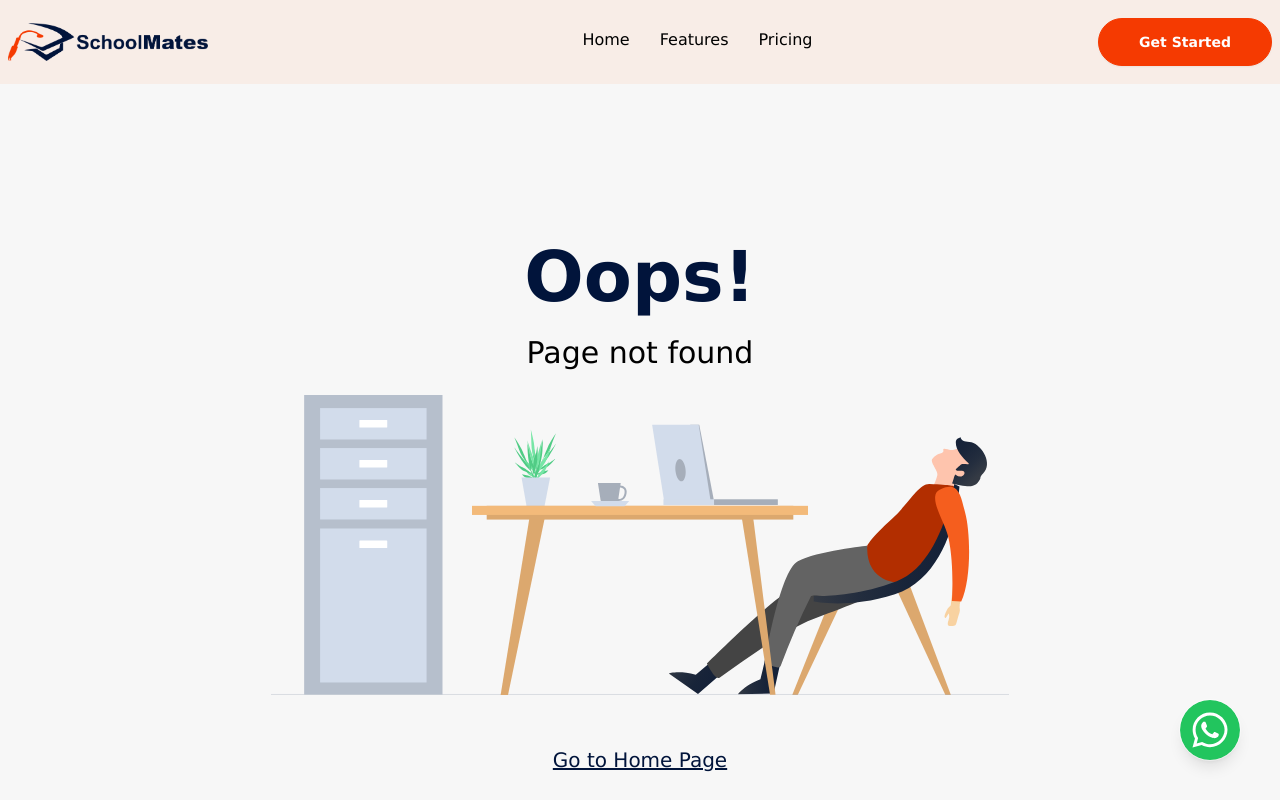
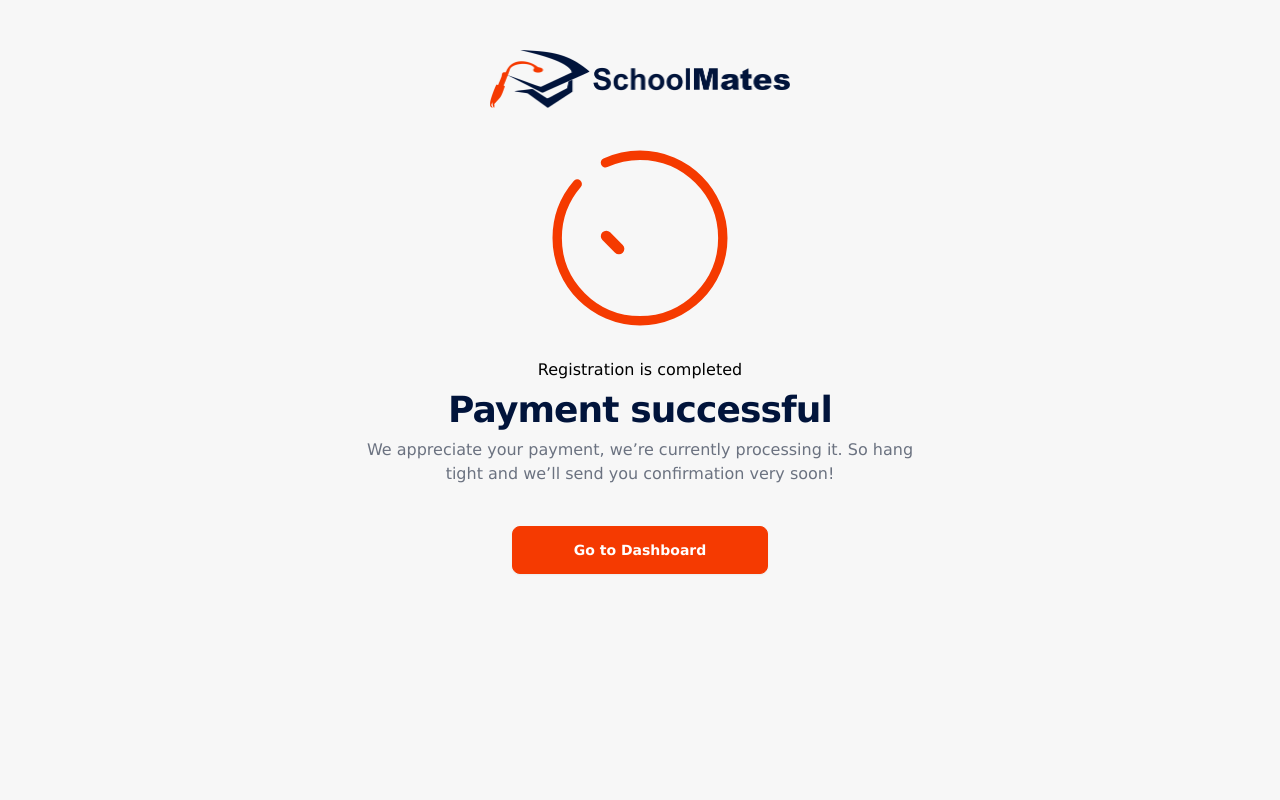
Before and after one commit to schoolmatesglobal/landing-page, a Next.js app: page /signup/success in a window 1280 px wide. Before the commit this address had no page. Shown: the top 800 px of the page. Built offline with nearby package versions, Linux system fonts and the light colour scheme.

Commit message:
updated pricing card

```diff
--- a/components/PackageCard.js
+++ b/components/PackageCard.js
@@ -53,7 +53,7 @@ const PackageCard = ({
         {title}
       </h2>
 
-      <p className='font-medium text-[15px] h-[100px] md:h-[130px] text-center text-gray-500 pt-[0px]'>
+      <p className='font-medium text-[15px] md:h-[150px] text-center text-gray-500 pt-[0px]'>
         {subTitle}
       </p>
 
--- a/components/Signup/Error.js
+++ b/components/Signup/Error.js
@@ -46,7 +46,10 @@ const Error = ({ submitStatus, redirect, handleError }) => {
           className='btn btn-secondary btn-wide'
         >
           {/* Return to Dashboard */}
-          {<span className=''>Try Again</span>}
+          {submitStatus !== "loading" &&<span className=''>Try Again</span>}
+          {submitStatus === "loading" && (
+            <span className='loading loading-spinner loading-md text-white'></span>
+          )}
         </div>
       </div>
     </>
--- a/components/Signup/Success.js
+++ b/components/Signup/Success.js
@@ -12,7 +12,7 @@ const Success = ({ submitStatus, redirect, handleComplete }) => {
       </div>
 
       <div className='w-full flex flex-col items-center'>
-        <h1 className='text-[16px] font-medium '>Thanks for Registering</h1>
+        <h1 className='text-[16px] font-medium '>Registration is completed</h1>
         <p className='mt-2 text-2xl md:text-4xl font-extrabold tracking-tight text-primary sm:text-5xl'>
           Payment successful
         </p>
@@ -45,7 +45,10 @@ const Success = ({ submitStatus, redirect, handleComplete }) => {
           className='btn btn-secondary btn-wide'
         >
           {/* Return to Dashboard */}
-          {<span className=''>Complete Signup</span>}
+          {submitStatus !== "loading" && <span className=''>Go to Dashboard</span>}
+          {submitStatus === "loading" && (
+            <span className='loading loading-spinner loading-md text-white'></span>
+          )}
         </div>
       </div>
     </>
--- /dev/null
+++ b/pages/signup/error.js
@@ -0,0 +1,57 @@
+import React, { useState } from "react";
+import Link from "next/link";
+import Head from "next/head";
+import Success from "@/components/Signup/Success";
+import Error from "@/components/Signup/Error";
+import { useRouter } from "next/router";
+
+const SignupError = () => {
+  const [submitStatus, setSubmitStatus] = useState("initial");
+  const [redirect, setRedirect] = useState(false);
+  const router = useRouter();
+  function handleError() {
+    setSubmitStatus("loading");
+
+    router.push({
+      pathname: "/signup",
+      query: { plan: `initial`, stage: "about_school" },
+    });
+    // router.push({
+    //   pathname: "/signup",
+    //   query: { plan: `${query?.plan}`, stage: "payment" },
+    // });
+  }
+
+  return (
+    <>
+      <Head>
+        <title>
+          Signup | Schoolmates - Elevate Education, Simplify Management.
+        </title>
+        <meta
+          name='description'
+          content='Experience the Future of School Administration with Schoolmates – Your All-in-One Solution for Effortless School Management and Enhanced Learning Experiences.'
+        />
+        <link rel='icon' href='/favs.png' />
+      </Head>
+
+      <div className='mb-[70px] lg:mb-[100px] pt-[50px]'>
+        <div className='md:max-w-5xl mx-auto'>
+          <div className='w-full flex justify-center mb-[30px]'>
+            <Link href='/'>
+              <img src='/schoolmates_logo.png' alt='' className='w-[300px]' />
+            </Link>
+          </div>
+
+          <Error
+            submitStatus={submitStatus}
+            redirect={redirect}
+            handleError={handleError}
+          />
+        </div>
+      </div>
+    </>
+  );
+};
+
+export default SignupError;
--- a/pages/signup.js
+++ b/pages/signup/index.js
@@ -671,20 +671,21 @@ const Signup = ({ pricings }) => {
             />
           )}
 
-          {query?.status === "success" && (
+          {/* {query?.status === "success" && (
             <Success
               submitStatus={submitStatus}
               redirect={redirect}
               handleComplete={handleComplete}
             />
-          )}
-          {query?.status === "error" && (
+          )} */}
+
+          {/* {query?.status === "error" && (
             <Error
               submitStatus={submitStatus}
               redirect={redirect}
               handleError={handleError}
             />
-          )}
+          )} */}
         </div>
       </div>
     </>
--- /dev/null
+++ b/pages/signup/success.js
@@ -0,0 +1,64 @@
+import React, { useState } from "react";
+import Link from "next/link";
+import Head from "next/head";
+import Success from "@/components/Signup/Success";
+import Error from "@/components/Signup/Error";
+import { useRouter } from "next/router";
+
+const SignupSuccess = () => {
+  const [submitStatus, setSubmitStatus] = useState("initial");
+  const [redirect, setRedirect] = useState(false);
+
+  const router = useRouter();
+
+  function handleComplete() {
+
+    setSubmitStatus("loading");
+
+    // setSubmitStatus("success");
+
+    // setTimeout(() => {
+    //   setRedirect(true);
+    // }, 2000);
+    router.push("https://schoolmatesdemo.vercel.app/auth");
+
+    // setTimeout(() => {
+    //   router.push("https://schoolmatesdemo.vercel.app/auth");
+    // }, 5000);
+  }
+
+
+
+  return (
+    <>
+      <Head>
+        <title>
+          Signup | Schoolmates - Elevate Education, Simplify Management.
+        </title>
+        <meta
+          name='description'
+          content='Experience the Future of School Administration with Schoolmates – Your All-in-One Solution for Effortless School Management and Enhanced Learning Experiences.'
+        />
+        <link rel='icon' href='/favs.png' />
+      </Head>
+
+      <div className='mb-[70px] lg:mb-[100px] pt-[50px]'>
+        <div className='md:max-w-5xl mx-auto'>
+          <div className='w-full flex justify-center mb-[30px]'>
+            <Link href='/'>
+              <img src='/schoolmates_logo.png' alt='' className='w-[300px]' />
+            </Link>
+          </div>
+
+          <Success
+            submitStatus={submitStatus}
+            redirect={redirect}
+            handleComplete={handleComplete}
+          />
+        </div>
+      </div>
+    </>
+  );
+};
+
+export default SignupSuccess;
```
